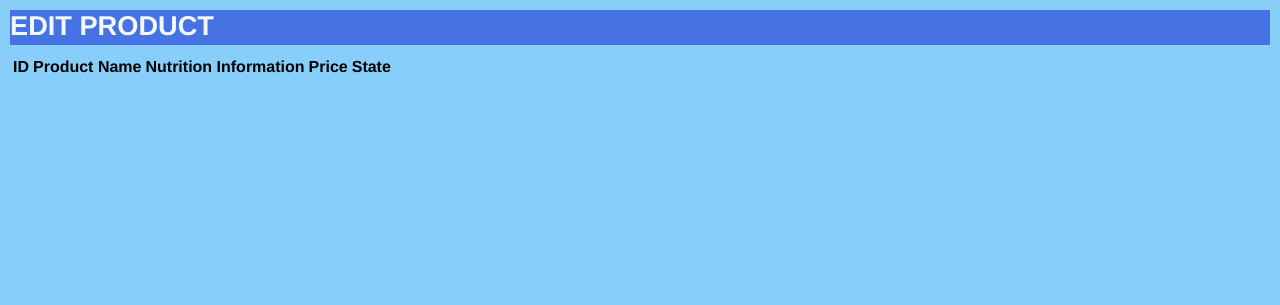
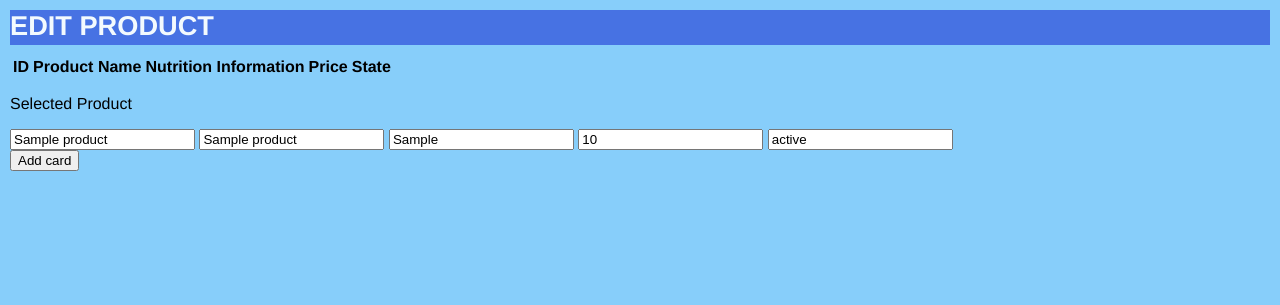
Before and after one commit to lkosmin/CS-425-Final-Project, a Flask app: template templates/edit_product.html in a window 1280 px wide. Shown: the top 305 px of the page. Run offline with Flask 2, Linux system fonts and the light colour scheme; the template is opened without the code that fills it: most values are stand-ins (such as "Sample title", 1, 10 or a date in 2020); lists and menus that the app fills with data are empty.

Commit message:
edit product for staff

```diff
--- a/templates/edit_product.html
+++ b/templates/edit_product.html
@@ -32,11 +32,24 @@
             <th>{{ product['name'] }}</th>
             <th>{{ product['nutrition_facts'] }}</th>
             <th>{{ product['price'] }}</th>
-            <th>{{ getstate(user['id'])[0]['state'] }}</th>
+            <th>{{ product['state'] }}</th>
           </tr>
          {% endfor %}
         </tbody>
       </table>
+
+      <p>Selected Product</p>
+       <form method="POST" action="/staff_update_product">
+          <div class="form-group">
+              <!-- <input type="product_id" class="form-control" name="product_id" value="{{product['product.id']}}"> -->
+              <input value="{{product['name']}}" readonly>
+              <input type="name" class="form-control" name="name" value="{{product['name']}}">
+              <input type="nutrition_facts" class="form-control" name="nutrition_facts" value="{{product['nutrition_facts']}}">
+              <input type="price" class="form-control" name="price" value="{{product['price']}}">
+              <input type="state" class="form-control" name="state" value="{{product['state']}}">
+          </div>
+          <input type="submit" name="submit_change" value="Add card">
+      </form>
 
 
 
--- a/templates/staff.html
+++ b/templates/staff.html
@@ -55,7 +55,7 @@
             <th>{{ product['price'] }}</th>
             <th>{{ product['state'] }}</th>
             <th>
-              <form method="GET" action="/edit_product/product">
+              <form method="GET" action="/edit_product/{{user['id']}}/{{product['state']}}">
                 <input type = "submit" value = "edit" />
               </form>
             </th>
```
